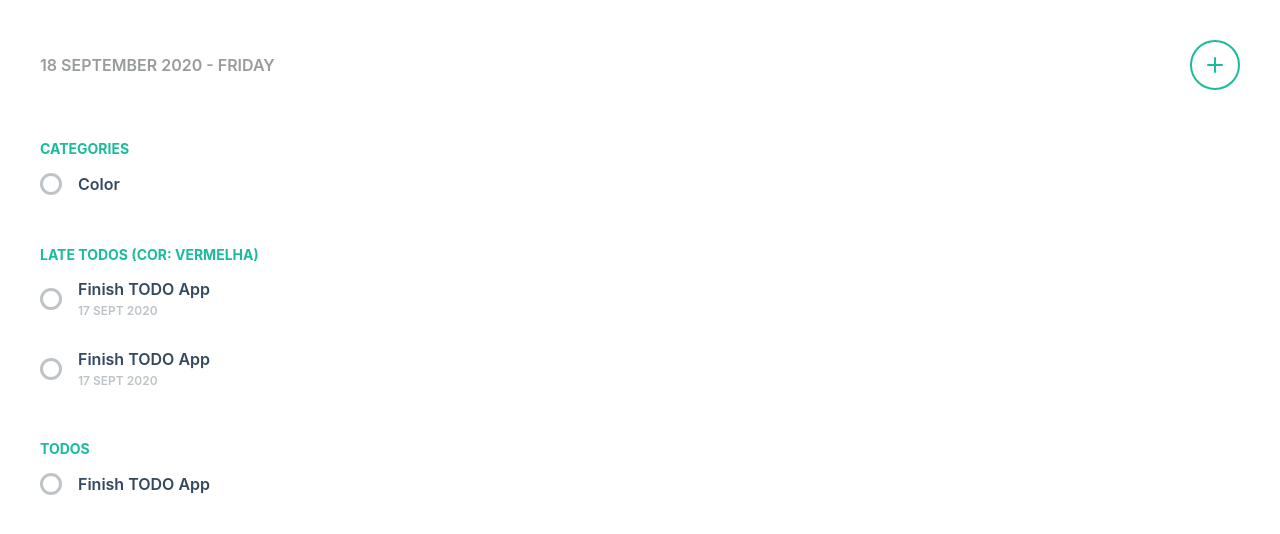
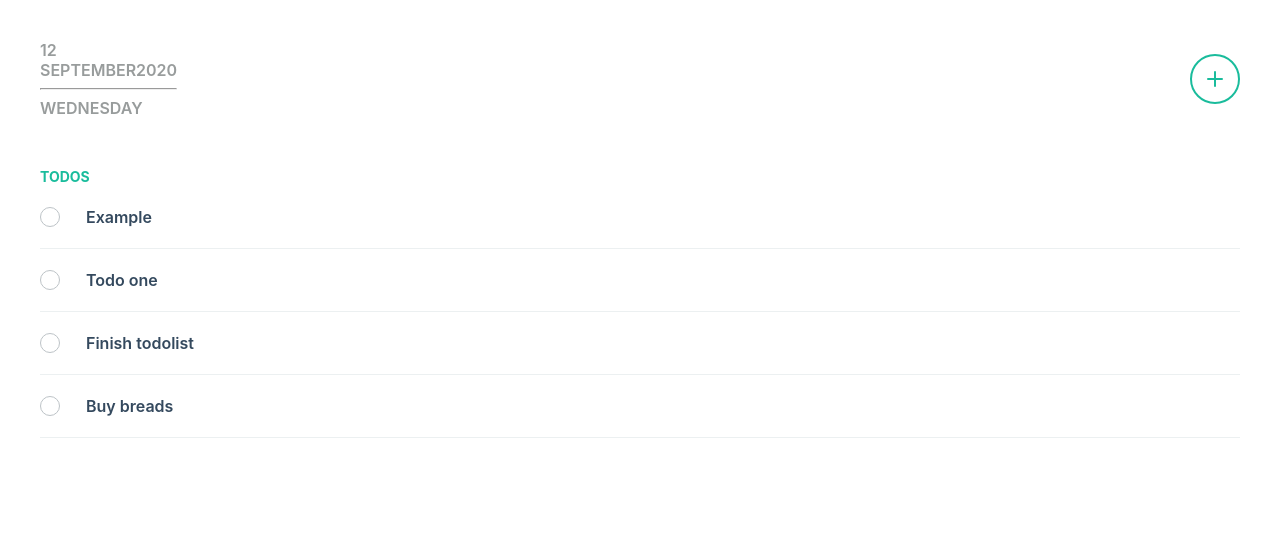
Before and after one commit to adilsonmandlate/todolist, a React (Create React App) app: page / in a window 1280 px wide. Shown: the top 534 px of the page. Built offline with nearby package versions, Linux system fonts and the light colour scheme.

Commit message:
feat: update welcome message

```diff
--- a/src/pages/Home/components/Home.js
+++ b/src/pages/Home/components/Home.js
@@ -1,69 +1,64 @@
 import React from "react";
 import { Plus } from "react-feather";
 import { Link } from "react-router-dom";
+import { useTodos } from "../../../provider";
 import styles from "../styles/Home.module.css";
+import Todo from "./Todo";
 
 export const Home = () => {
+  const { today, late } = useTodos();
+
   return (
     <section>
       <header className={styles.mainHeader}>
-        <div className={styles.welcome}>
-          <div className={styles.date}>18 September 2020 - Friday</div>
+        <div className={styles.date}>
+          <div className={styles.fullDate}>
+            <div className={styles.day}>12</div>
+            <div className={styles.monthYear}>
+              <span>September</span>
+              <span>2020</span>
+            </div>
+          </div>
+          <hr className={styles.separator} />
+          <div className={styles.weekday}>Wednesday </div>
         </div>
         <Link className={styles.addTodo} to="/todos/new">
           <Plus />
         </Link>
       </header>
 
-      <div className={styles.sectionContainer}>
-        <header className={styles.categoriesHeader}>
-          <h2 className={styles.categoriesTitle}>Categories</h2>
-        </header>
-
-        <ul className={styles.todo}>
-          <li>
-            <span className={styles.todoStatus} />
-            <span>Color</span>
-          </li>
-        </ul>
-      </div>
-
+      {late.length > 0 && (
         <div className={styles.sectionContainer}>
           <header className={styles.categoriesHeader}>
             <h2 className={styles.todoTitle}>Late Todos (cor: vermelha)</h2>
           </header>
           <ul className={styles.todo}>
-          <li>
+            {late.map((todo, key) => (
+              <li key={`${key}-${todo.name}`}>
                 <span className={styles.todoStatus} />
                 <div>
-              <p className={styles.todoDesc}>Finish TODO App</p>
-              <span className={styles.todoDate}>17 Sept 2020</span>
+                  <p className={styles.todoDesc}>{todo.name}</p>
+                  <span className={styles.todoDate}>{todo.date}</span>
                 </div>
               </li>
-          <li>
-            <span className={styles.todoStatus} />
-            <div>
-              <p className={styles.todoDesc}>Finish TODO App</p>
-              <span className={styles.todoDate}>17 Sept 2020</span>
-            </div>
-          </li>
+            ))}
           </ul>
         </div>
+      )}
 
+      {today.length > 0 && (
         <div className={styles.sectionContainer}>
           <header className={styles.categoriesHeader}>
             <h2 className={styles.todoTitle}>Todos</h2>
           </header>
 
           <ul className={styles.todo}>
-          <li>
-            <span className={styles.todoStatus} />
-            <div>
-              <p className={styles.todoDesc}>Finish TODO App</p>
-            </div>
-          </li>
+            {today.map((todo, key) => (
+              <Todo todo={todo} />
+            ))}
           </ul>
         </div>
+      )}
     </section>
   );
 };
```
Lines whose indentation alone changed are shown as unchanged.
